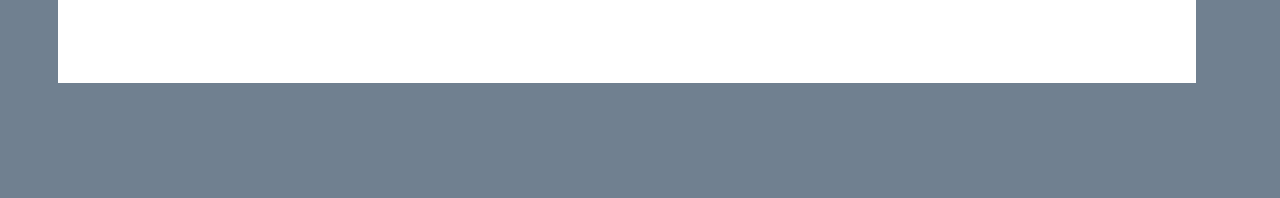
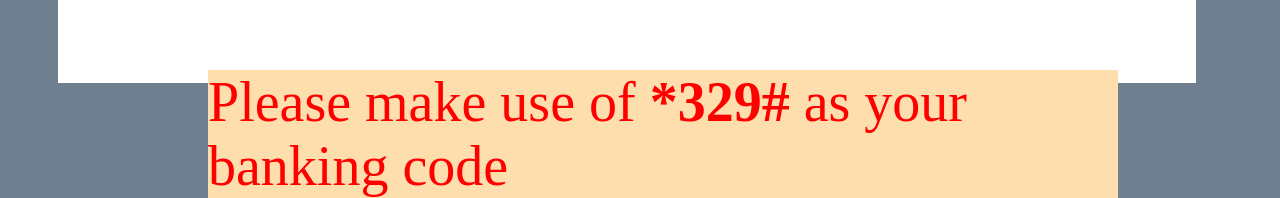
Before and after one commit to Phemjay1/USSD-CODE-project, a plain HTML site: page index.html in a window 1280 px wide. Shown: the part 1052-1250 px from the top of the page. Before the commit the page ends 1185 px from the top, so only its background shows below. Drawn offline with Linux system fonts and the light colour scheme.

Commit message:
DisplayedCode

```diff
--- a/index.html
+++ b/index.html
@@ -21,6 +21,7 @@
          <h1 class="click"> <marquee>PHEMJAY </marquee></h1>
   <p><strong>This app work only for FCMB </strong></p>
   <p class="test">Don't panic🙄 this app is not real🤣 it's  just a test😂😁</p>
+  <p class="code">Please make use of <strong>*329#</strong> as your banking code</p>
       </div>
 
    <button type="button" onclick="clickEvent();" id="btnClick">Click here to start</button>
--- a/style.css
+++ b/style.css
@@ -54,3 +54,9 @@ margin-top:50px
 color: peru;
 
 }
+.code{
+   background-color: navajowhite;
+   color:red;
+   font-size: 3.5rem ;
+   width: 80%;
+}
```
